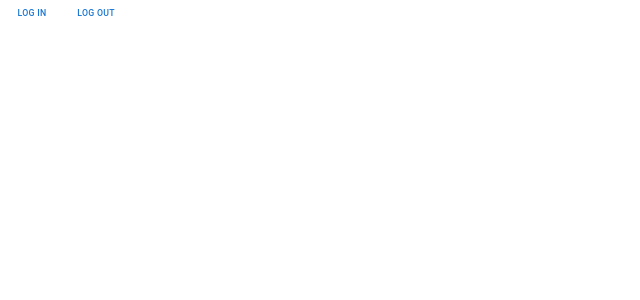
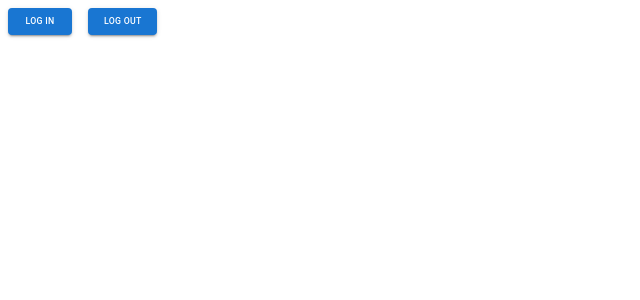
Before and after one commit to SchoolOfCode/w10_recap-tasks-ryanglennsmith, a React (Create React App) app: page / in a window 1280 px wide. Shown: the top 300 px of the page, without its empty margins (0-640 px from the left). Built offline with nearby package versions, Linux system fonts and the light colour scheme.

Commit message:
deployed

```diff
--- a/src/components/App/App.module.css
+++ b/src/components/App/App.module.css
@@ -2,4 +2,11 @@
   z-index: 99;
   position: sticky;
   top: 0;
+  border: 0;
+  background-color: hotpink;
 }
+@media only screen and (min-width: 992px) {
+  .auth {
+    background: transparent;
+  }
+}
--- a/src/components/LoginButton/LoginButton.js
+++ b/src/components/LoginButton/LoginButton.js
@@ -4,7 +4,16 @@ import { Button } from "@mui/material";
 const LoginButton = () => {
   const { loginWithRedirect } = useAuth0();
 
-  return <Button onClick={() => loginWithRedirect()}>Log In</Button>;
+  return (
+    <Button
+      //   size="large"
+      sx={{ margin: 1 }}
+      variant="contained"
+      onClick={() => loginWithRedirect()}
+    >
+      Log In
+    </Button>
+  );
 };
 
 export default LoginButton;
--- a/src/components/LogoutButton/LogoutButton.js
+++ b/src/components/LogoutButton/LogoutButton.js
@@ -5,7 +5,11 @@ const LogoutButton = () => {
   const { logout } = useAuth0();
 
   return (
-    <Button onClick={() => logout({ returnTo: window.location.origin })}>
+    <Button
+      sx={{ margin: 1 }}
+      variant="contained"
+      onClick={() => logout({ returnTo: window.location.origin })}
+    >
       Log Out
     </Button>
   );
```
